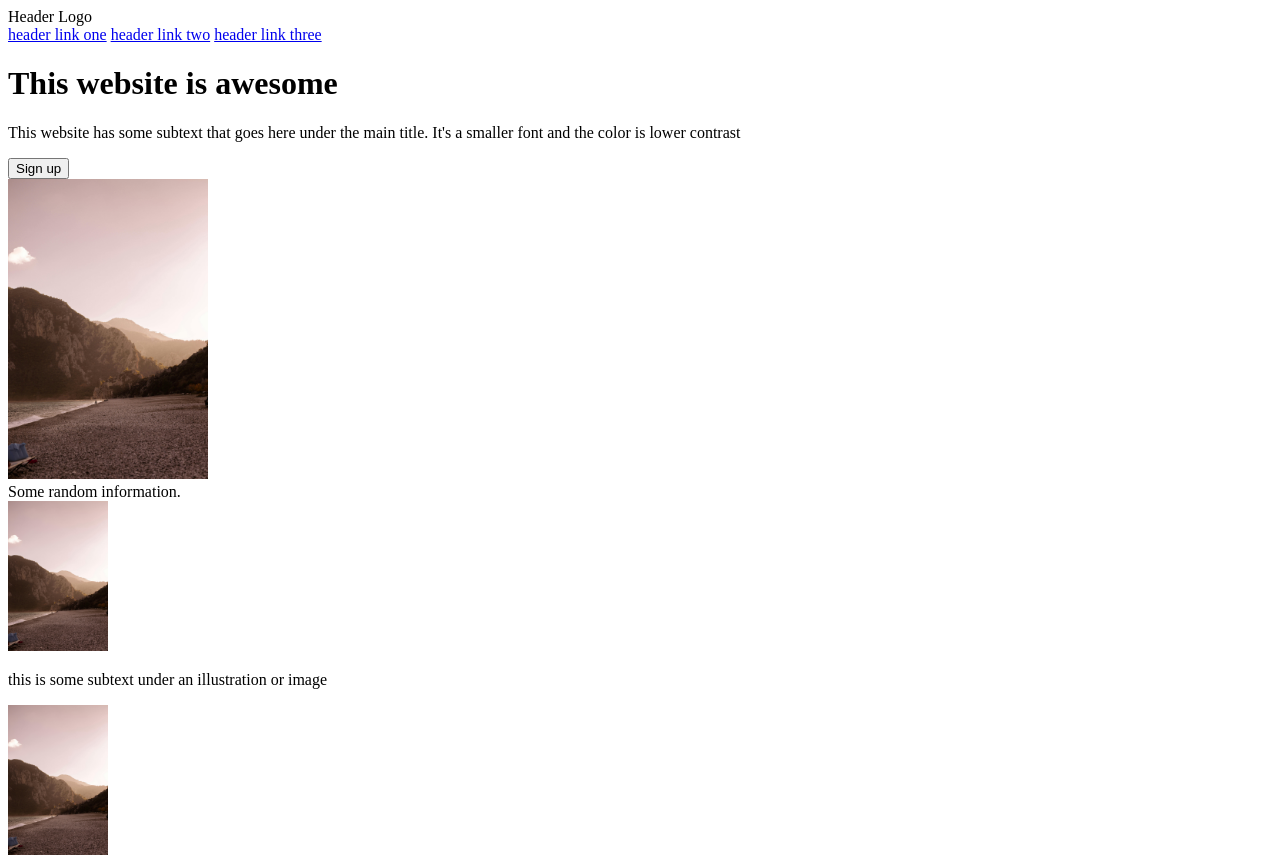
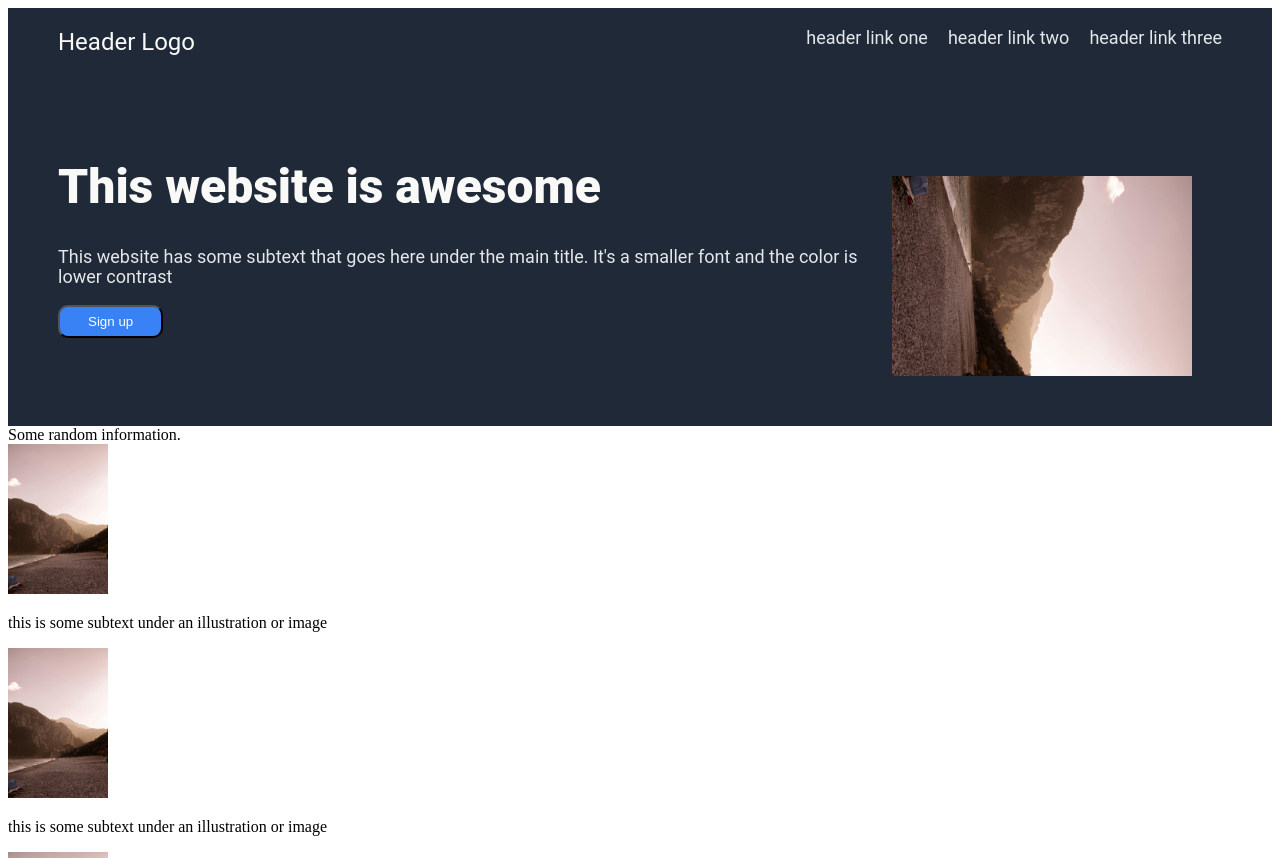
Before and after one commit to n-c-b-03/Project-Landing-Page, a plain HTML site: page index.html in a window 1280 px wide. Shown: the top 858 px of the page. Drawn offline with Linux system fonts and the light colour scheme.

Commit message:
Style Part 1

```diff
--- a/index.html
+++ b/index.html
@@ -16,8 +16,8 @@
                 <a href="#">header link three</a>
             </div>
         </div>
-        <div class="1-content">
-            <div class="1-text">
+        <div class="content-1">
+            <div class="text-1">
                 <h1>This website is awesome</h1>
                 <p>This website has some subtext that goes here under the main title. It's a smaller font and the color is lower contrast</p>
                 <button>Sign up</button>
@@ -28,21 +28,21 @@
     </div>
 
     <div class="part-2">
-        <div class="2-text">Some random information.</div>
-        <div class="2-content">
-            <div class="2-img1">
+        <div class="text-2">Some random information.</div>
+        <div class="content-2">
+            <div class="img1-2">
                <img src="Header-image.jpg" alt="Bild" width="100">
                <p>this is some subtext under an illustration or image</p>
             </div>
-            <div class="2-img2">
+            <div class="img2-2">
                <img src="Header-image.jpg" alt="Bild" width="100">
                <p>this is some subtext under an illustration or image</p>
             </div>
-            <div class="2-img3">
+            <div class="img3-2">
                 <img src="Header-image.jpg" alt="Bild" width="100">
                 <p>this is some subtext under an illustration or image</p>
              </div>
-             <div class="2-img4">
+             <div class="img4-2">
                 <img src="Header-image.jpg" alt="Bild" width="100">
                 <p>this is some subtext under an illustration or image</p>
              </div>
@@ -50,16 +50,16 @@
     </div>
 
     <div class="part-3">
-        <div class="3-content">
-            <p class="3-quote">This is an inspiring quote, or a testimonial from a customer.
+        <div class="content-3">
+            <p class="quote-3">This is an inspiring quote, or a testimonial from a customer.
                 Maybe it's just filling up space, or maybe people will actually read it. Who knows?
                 All I know is that it looks nice.</p>
-            <p class="3-author">- Thor, God of Thunder</p>
+            <p class="author-3">- Thor, God of Thunder</p>
         </div>
     </div>
 
     <div class="part-4">
-        <div class="4-content">
+        <div class="content-4">
             <div>
                 <p>Call to action! It's time!</p>
                 <p>Sign up for our product by clicking that button right over there!</p>
@@ -69,6 +69,7 @@
     </div>
 
     <div class="footer">
+        Copyright © The Odin Project 2021
     </div>
 
 </body>
--- a/style.css
+++ b/style.css
@@ -0,0 +1,46 @@
+.part-1 {
+    background-color: #1F2937;
+    font-family: Roboto, sans-serif;
+}
+
+.header {
+    display: flex;
+    justify-content: space-between;
+    margin: 0px 50px 50px;
+    padding: 20px 0px;
+}
+.header-logo {
+    font-size: 24px;
+    color: #F9FAF8;
+}
+.header-links {
+    display: flex;
+    gap: 20px;
+}
+
+a, .text-1 p {
+    text-decoration: none;
+    color: #E5E7EB;
+    font-size: 18px;
+    line-height: 20px;
+}
+
+.content-1{
+    margin: 0px 50px;
+    display: flex;
+}
+.text-1 h1{
+    color: #F9FAF8;
+    font-size: 48px;
+    font-weight: 900;
+}
+button {
+    background-color: #3882F6;
+    color: white;
+    padding: 7px 28px;
+    border-radius: 10px;
+}
+.content-1 img {
+    transform: rotate(90deg);
+    margin: 0px 80px;
+}
```
